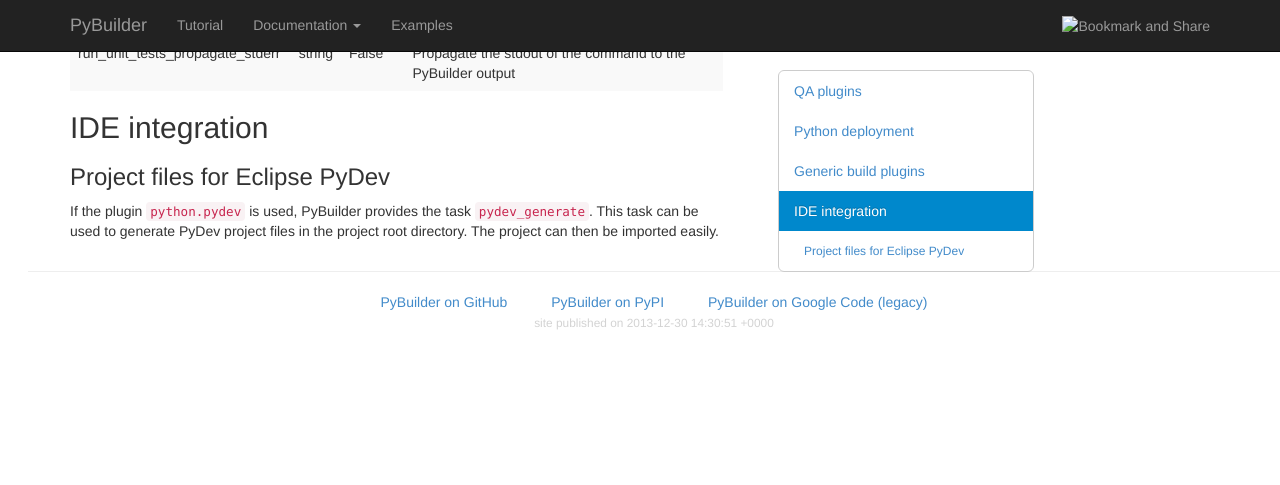
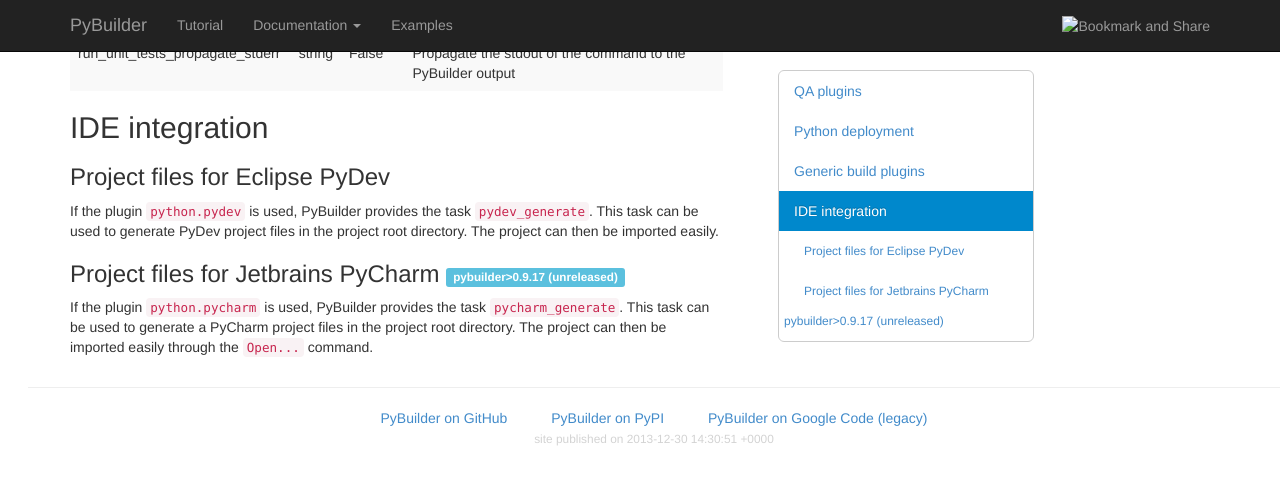
Before and after one commit to pybuilder/pybuilder.github.io, a Jekyll site: the page built from documentation/plugins.md, in a window 1280 px wide and 900 px high, scrolled down 7217 px. Shown: the top 485 px of the window. Built offline with Jekyll 4.4.1, drawn with Linux system fonts in a browser that asks for light colours; nearby versions of some CDN libraries.

Commit message:
documenting pycharm plugin, adding temporary release note for future release

```diff
--- a/documentation/plugins.md
+++ b/documentation/plugins.md
@@ -646,3 +646,7 @@
 
 If the plugin `python.pydev` is used, PyBuilder provides the task `pydev_generate`.
 This task can be used to generate PyDev project files in the project root directory. The project can then be imported easily.
+
+### Project files for Jetbrains PyCharm <small><span class="label label-info">pybuilder>0.9.17 (unreleased)</span></small>
+If the plugin `python.pycharm` is used, PyBuilder provides the task `pycharm_generate`.
+This task can be used to generate a PyCharm project files in the project root directory. The project can then be imported easily through the `Open...` command.
--- a/releasenotes/index.md
+++ b/releasenotes/index.md
@@ -4,6 +4,10 @@
 ---
 
 # Release Notes
+
+<!---## Version 0.9.17 (?)
+* Added a new plugin, `python.pycharm`, [which can generate PyCharm project files](/documentation/plugins.html#ProjectfilesforJetbrainsPyCharm).
+-->
 
 ## Version 0.9.17
 * Allows the user to define a project variable "unittest_test_method_prefix" as a prefix for the unit test method names.
```
